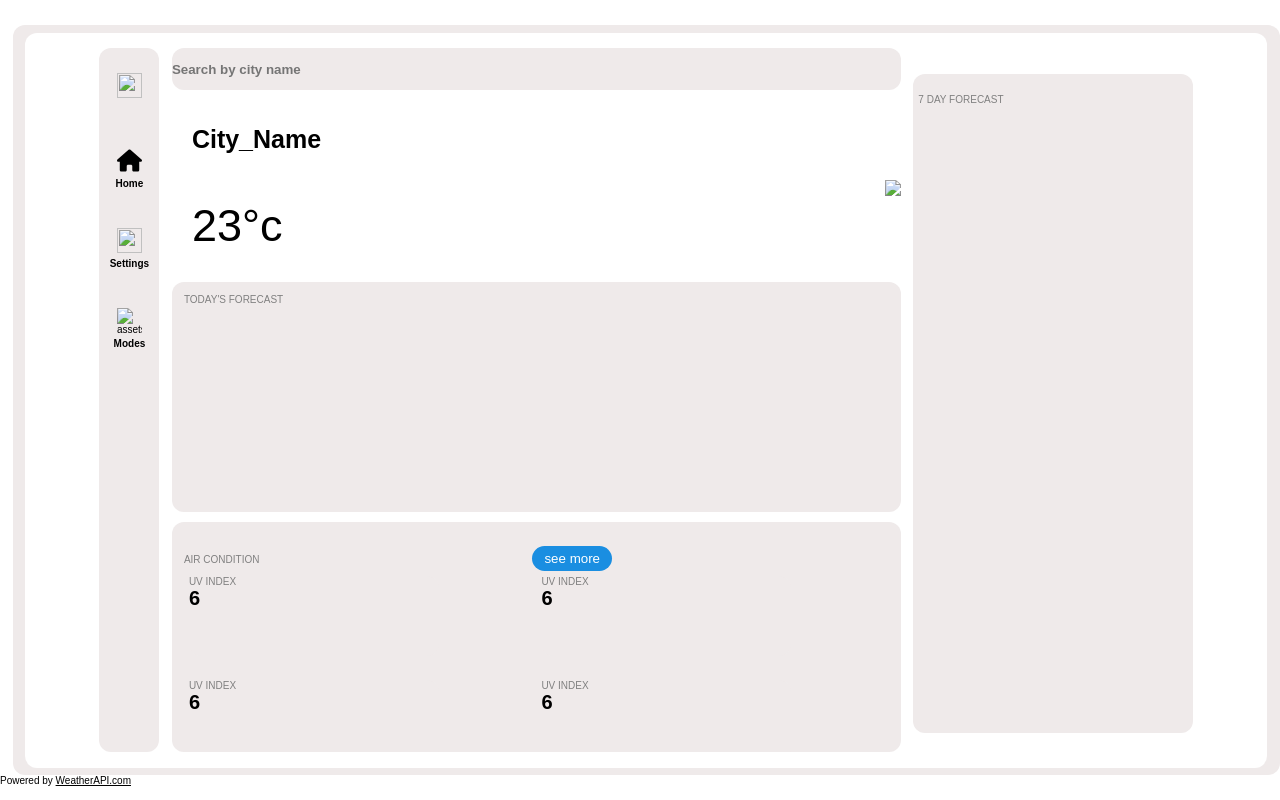
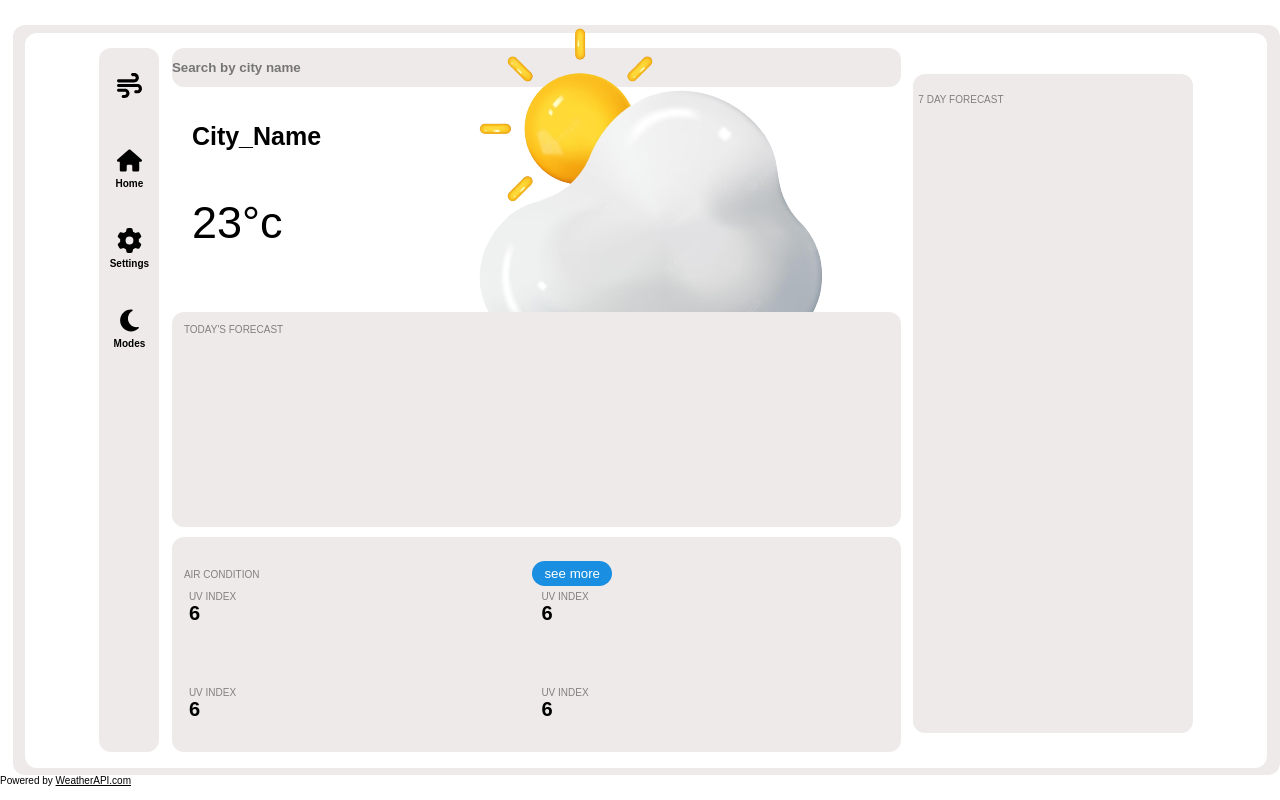
Before and after one commit to sraveshnandan/Weather_web_app, a plain HTML site: page index.html in a window 1280 px wide. Both pictures are taken after a click on the button "Get Started". Drawn offline with Linux system fonts and the light colour scheme; files whose address does not match are found by name.

Commit message:
index.html

```diff
--- a/index.html
+++ b/index.html
@@ -6,7 +6,7 @@
  <meta http-equiv="X-UA-Compatible" content="IE=Edge">
  <meta name="viewport" content="width=device-width, initial-scale=1">
 
- <title>HTML</title>
+ <title>Weather forecast -Sravesh Nandan</title>
 
  <!-- HTML -->
 
@@ -25,7 +25,7 @@
 
  <div class="menu">
     <div class="mini_box">
-     <img class="menu_logo" src="assets/wind-solid.svg">
+     <img class="menu_logo" src="wind-solid.svg">
     </div>
     <div id="home" class="mini_box">
      <img id="home" class="menu_logo" src="assets/house-solid.svg">
@@ -33,11 +33,11 @@
     </div>
 
     <div  id="settings" class="mini_box">
-     <img class="menu_logo" src="assets/gear-solid.svg">
+     <img class="menu_logo" src="gear-solid.svg">
      <span class="menu_txt">Settings</span>
     </div>
     <div  class="mini_box">
-     <img  id="mode" class="menu_logo" src="assets/moon-solid.svg" alt="assets/moon-solid.svg">
+     <img  id="mode" class="menu_logo" src="moon-solid.svg" alt="assets/moon-solid.svg">
      <span class="menu_txt">Modes</span>
     </div>
    </div>
@@ -56,7 +56,7 @@
       <br>
       <div id="temp_main">23°c</div>
      </div>
-     <img src="assets/cloud.png">
+     <img src="cloud.png">
 
 
     </div>
```
